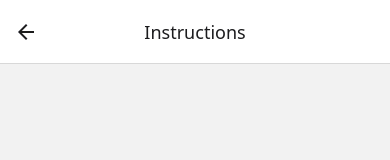
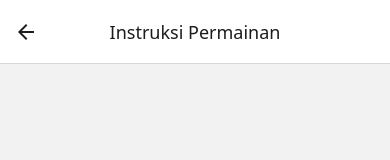
Before and after one commit to atidhira-id/react-native-tictacwar, a React Native app: screen /Instructions in a window 390 px wide. Shown: the top 160 px of the page. Built offline with nearby package versions, Linux system fonts and the light colour scheme.

Commit message:
update: move headerTitleAlign option to Stack.Navigation and change some screen title

```diff
--- a/App.js
+++ b/App.js
@@ -10,29 +10,29 @@ const Stack = createNativeStackNavigator();
 export default function App() {
   return (
     <NavigationContainer>
-      <Stack.Navigator initialRouteName="Menu">
+      <Stack.Navigator
+        initialRouteName="Menu"
+        screenOptions={{ headerTitleAlign: "center" }}
+      >
         <Stack.Screen
           name="Menu"
           component={Menu}
           options={{
             title: "Menu",
-            headerTitleAlign: "center",
           }}
         />
         <Stack.Screen
           name="Game"
           component={Game}
           options={{
-            title: "TicTacWar Game",
-            headerTitleAlign: "center",
+            title: "TicTacWar",
           }}
         />
         <Stack.Screen
           name="Instructions"
           component={Instructions}
           options={{
-            title: "Instructions",
-            headerTitleAlign: "center",
+            title: "Instruksi Permainan",
           }}
         />
         <Stack.Screen
@@ -40,7 +40,6 @@ export default function App() {
           component={Credits}
           options={{
             title: "Credits",
-            headerTitleAlign: "center",
           }}
         />
       </Stack.Navigator>
```
